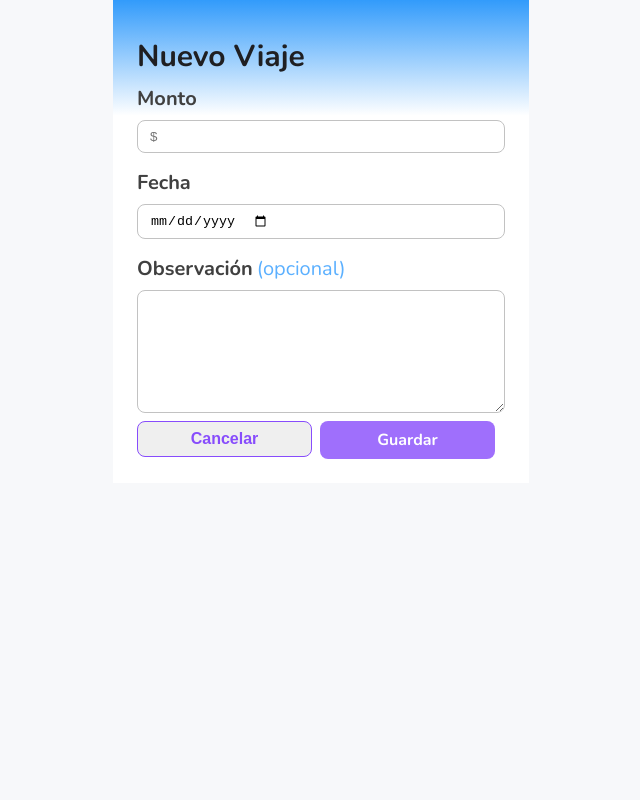
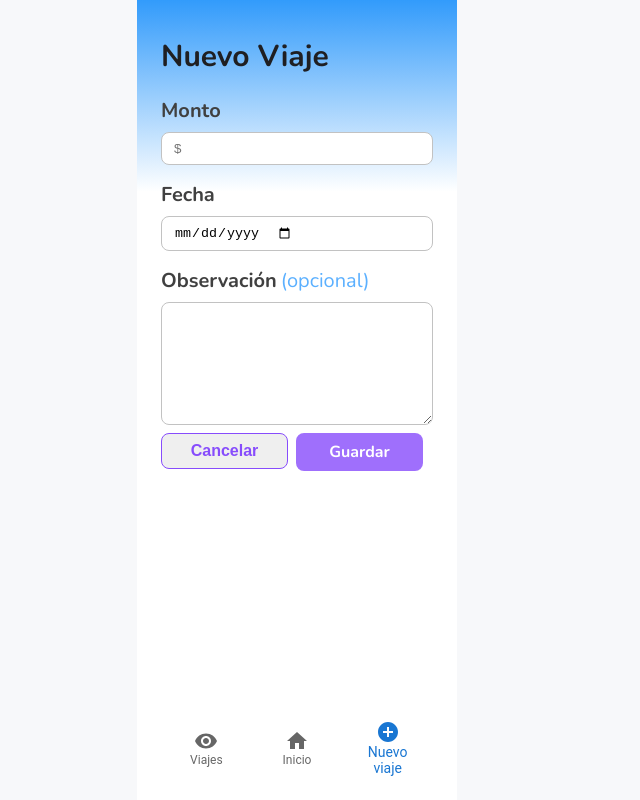
Before and after one commit to carorivilli/proyecto-integrador, a React (Vite) app: page /newTrip in a window 1280 px wide. Shown: the whole page, without its empty margins (343-983 px from the left). Built offline with nearby package versions, Linux system fonts and the light colour scheme; a web font is replaced by a local one.

Commit message:
Agrego barra de navegacion

```diff
--- a/package.json
+++ b/package.json
@@ -10,6 +10,10 @@
     "preview": "vite preview"
   },
   "dependencies": {
+    "@emotion/react": "^11.11.3",
+    "@emotion/styled": "^11.11.0",
+    "@mui/icons-material": "^5.15.4",
+    "@mui/material": "^5.15.4",
     "react": "^18.2.0",
     "react-dom": "^18.2.0",
     "react-icons": "^4.12.0",
--- a/src/components/trips/TripsForm.css
+++ b/src/components/trips/TripsForm.css
@@ -1,16 +1,4 @@
-#contenedorGeneral {
-  display: flex;
-  flex-direction: column;
-  margin: 0 auto;
-  padding: 36px 24px 24px 24px;
-  gap: 8px;
-  background: linear-gradient(180deg, #329bfb 0%, #fff 23.96%);
-  min-width: 320px;
-  max-width: 500px;
-  width: 100%;
-  height: fit-content;
-  justify-content: center;
-}
+
 
 .tituloEditionPage {
   color: #1f1f22;
@@ -18,6 +6,7 @@
   font-style: normal;
   font-weight: 700;
   line-height: normal;
+  margin-bottom: 20px;
 }
 
 .contenedorForm {
--- a/src/components/trips/TripsForm.jsx
+++ b/src/components/trips/TripsForm.jsx
@@ -78,7 +78,7 @@ function TripsForm(props) {
   };
 
   return (
-    <div id="contenedorGeneral">
+    <div>
       <h1 className="tituloEditionPage">
         {isNewTrip && "Nuevo Viaje"}
         {isEditTrip && `Editar Viaje ${tripValue.id}`}
--- /dev/null
+++ b/src/components/ui/BottomNavigation.jsx
@@ -0,0 +1,38 @@
+import Box from '@mui/material/Box';
+import BottomNavigation from '@mui/material/BottomNavigation';
+import BottomNavigationAction from '@mui/material/BottomNavigationAction';
+import HomeIcon from '@mui/icons-material/Home';
+import Eye from '@mui/icons-material/RemoveRedEye';
+import AddCircleIcon from '@mui/icons-material/AddCircle';
+import {useState} from "react";
+import { useNavigate } from "react-router-dom";
+
+export default function SimpleBottomNavigation(props) {
+  const {number} = props;
+  const [value, setValue] = useState(number);
+  const navigate = useNavigate();
+  const routes = [
+    "/alltrips",
+    "/home",
+    "/newTrip",
+  ];
+
+  return (
+    <Box sx={{}}>
+      <BottomNavigation
+        showLabels
+        value={value}
+        onChange={(event, newValue) => {
+          setValue(newValue);
+          navigate(routes[newValue]);
+
+        }}
+      >
+
+        <BottomNavigationAction label="Viajes" icon={<Eye />} />
+        <BottomNavigationAction label="Inicio" icon={<HomeIcon />} />
+        <BottomNavigationAction label="Nuevo viaje" icon={<AddCircleIcon />} />
+      </BottomNavigation>
+    </Box>
+  );
+}
--- a/src/pages/AllTrips.jsx
+++ b/src/pages/AllTrips.jsx
@@ -2,6 +2,7 @@
 import Trips from "../components/ui/Trips";
 import { trips } from "./Home";
 import "./allTrips.css"
+import SimpleBottomNavigation from "../components/ui/BottomNavigation";
 
 function AllTrips() {
   return (
@@ -10,6 +11,7 @@ function AllTrips() {
       <div className="viajes">
       {trips.map((trip) => (<Trips key={trip.id} id={trip.id} date={trip.date} amount={trip.amount} />))}
       </div>
+      <SimpleBottomNavigation number={0} />
     </div>
   );
 }
--- a/src/pages/Home.jsx
+++ b/src/pages/Home.jsx
@@ -1,9 +1,10 @@
 
 
 import "./home.css";
-import { Link } from "react-router-dom";
+
 import Trips from "../components/ui/Trips";
-import Button from "../components/ui/Button";
+
+import SimpleBottomNavigation from "../components/ui/BottomNavigation";
 
 export const trips = [
   {
@@ -88,9 +89,6 @@ function Home() {
       </div>
       <div id="contenedorViajesTitulo">
         <h2 className="titulo">Ultimos viajes</h2>
-        <Link to="/allTrips" className="verTodos">
-          Ver todos
-        </Link>
       </div>
       <div className="viajesHome">
         {trips.map((trip) => (
@@ -102,9 +100,11 @@ function Home() {
           />
         ))}
       </div>
-      <Button href="/newTrip" variant="botonNuevoViaje">
-        + Nuevo Viaje
-      </Button>
+      <div className="barraNav">
+        <SimpleBottomNavigation number={1} />
+      </div>
+
+
     </div>
   );
 }
--- a/src/pages/NewTrip.css
+++ b/src/pages/NewTrip.css
@@ -3,3 +3,18 @@
   font-style: normal;
   font-weight: 700;
 }
+
+#contenedorGeneral {
+  display: flex;
+  flex-direction: column;
+  margin: 0 auto;
+  padding: 36px 24px 24px 24px;
+  gap: 8px;
+  background: linear-gradient(180deg, #329bfb 0%, #fff 23.96%);
+  min-width: 320px;
+  max-width: 500px;
+  width: 100%;
+  box-sizing: border-box;
+  height: 100vh;
+  justify-content: space-between;
+}
--- a/src/pages/NewTrip.jsx
+++ b/src/pages/NewTrip.jsx
@@ -1,7 +1,14 @@
 import TripsForm from "../components/trips/TripsForm";
+import SimpleBottomNavigation from "../components/ui/BottomNavigation";
+import "./newTrip.css";
 
 function NewTrip() {
-  return <TripsForm modo="new"></TripsForm>;
+  return (
+    <div id="contenedorGeneral">
+      <TripsForm modo="new"></TripsForm>
+      <SimpleBottomNavigation number={2} />
+    </div>
+  );
 }
 
 export default NewTrip;
--- a/src/pages/allTrips.css
+++ b/src/pages/allTrips.css
@@ -3,8 +3,9 @@
   min-width: 320px;
   max-width: 500px;
   width: 100%;
-  height: 90vh;
+  height: 92vh;
   padding: 12px 12px 24px 12px;
+  box-sizing: border-box;
   flex-direction: column;
   justify-content: start;
   gap: 8px;
--- a/src/pages/home.css
+++ b/src/pages/home.css
@@ -3,11 +3,11 @@
   min-width: 320px;
   max-width: 500px;
   width: 100%;
-  height: fit-content;
-  padding: 12px 12px 24px 12px;
+  height: 100vh;
+  padding: 12px 0px 0px 0px;
   flex-direction: column;
-  justify-content: center;
   gap: 8px;
+  box-sizing: border-box;
 }
 
 body {
@@ -135,6 +135,10 @@ body {
   align-items: flex-start;
   gap: 8px;
   align-self: stretch;
-  height: 230px;
+  height:100%;
   overflow-y: auto;
 }
+
+.barraNav{
+  margin-top: auto;
+}
```
Also changed, not shown: 1 other file (tests, documents, lock files or other folders).
